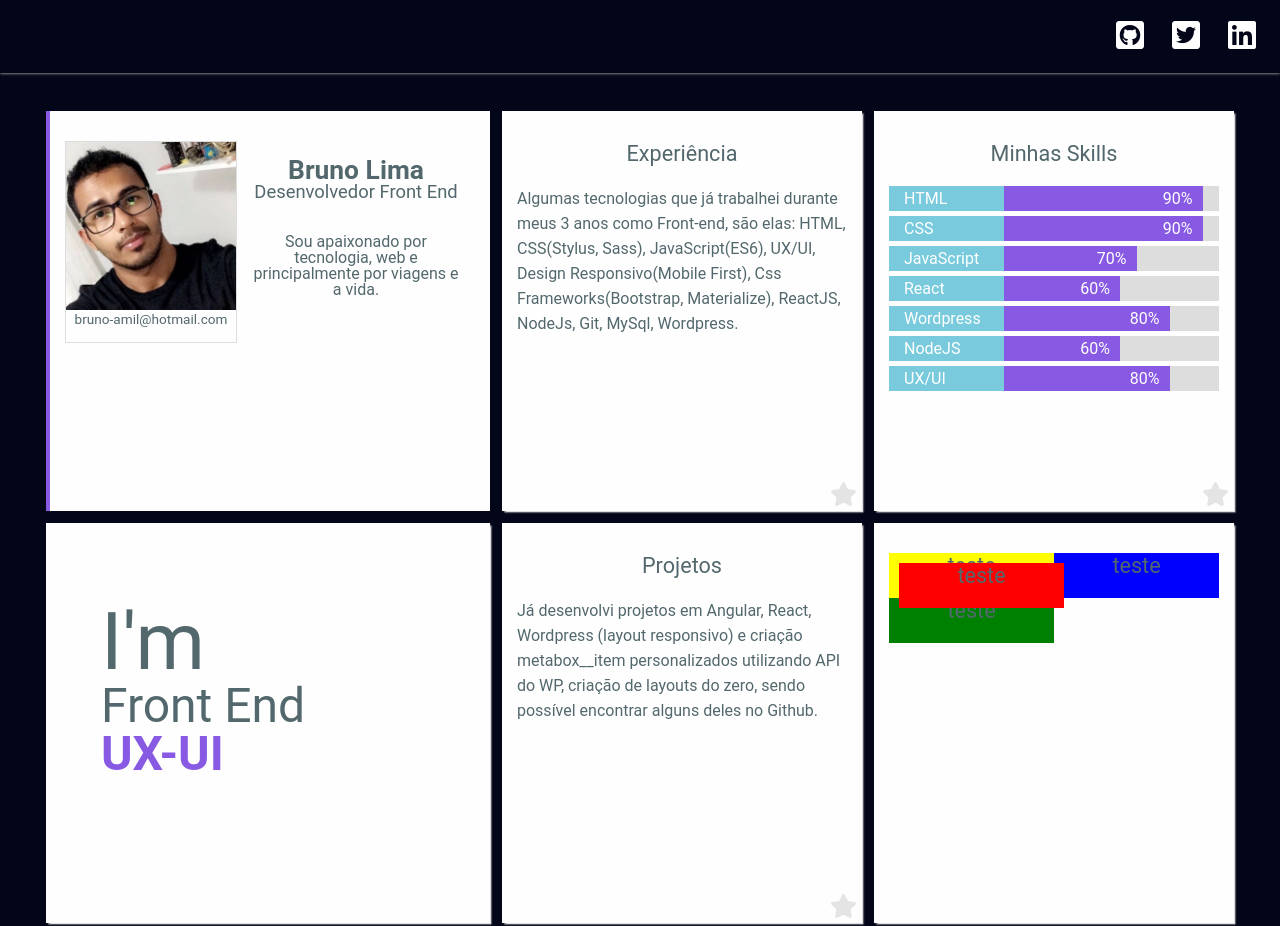
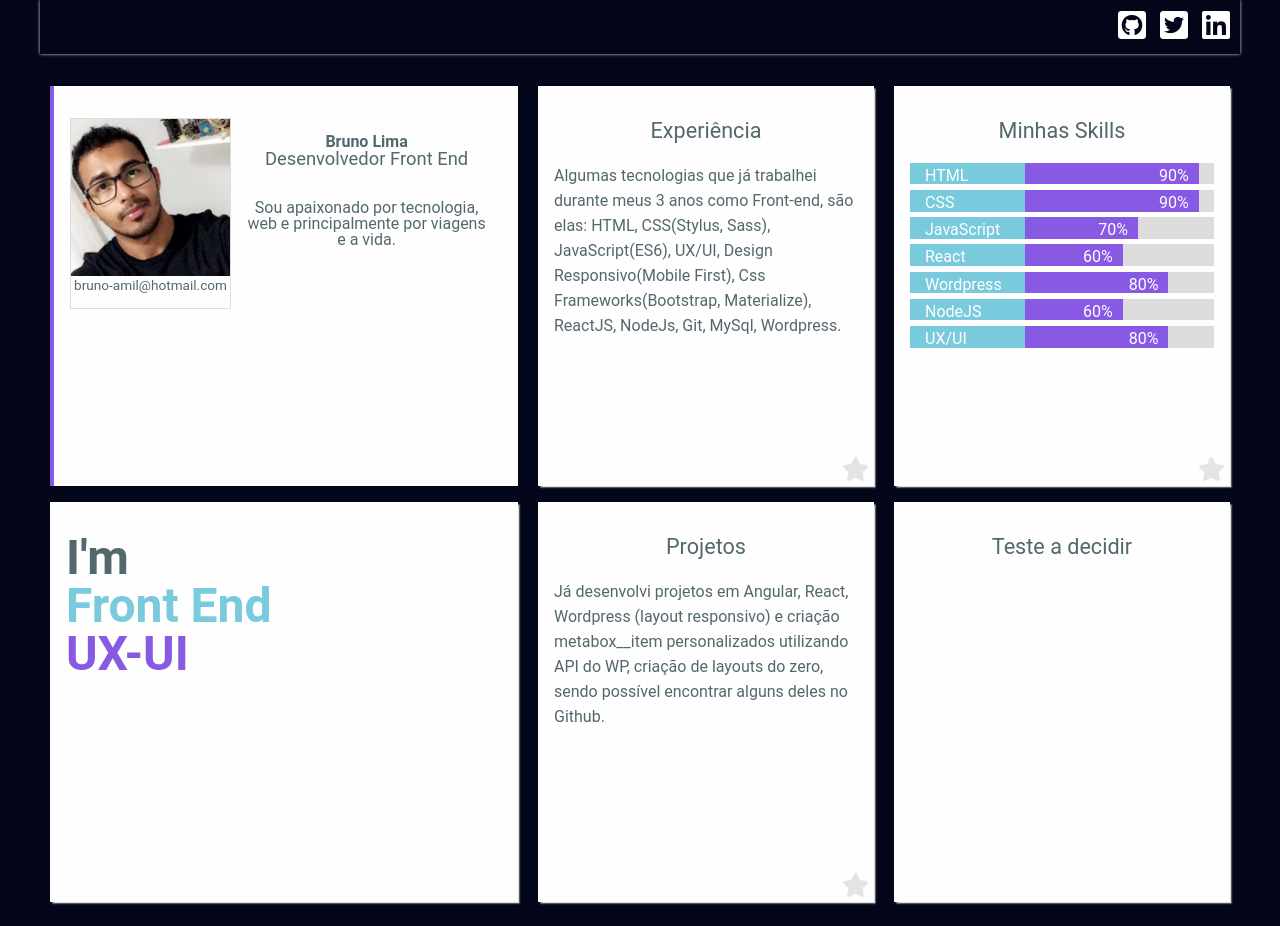
Before and after one commit to brunoamil/myportfolio, a plain HTML site: page index.html in a window 1280 px wide. Shown: the top 926 px of the page. Drawn offline with Linux system fonts and the light colour scheme.

Commit message:
alteracoes no layout

```diff
--- a/assets/css/style.css
+++ b/assets/css/style.css
@@ -1,4 +1,4 @@
-
+/* geral */
 body {
     font-family: 'Roboto', sans-serif;
     src: url('./font/Roboto-Black.ttf');
@@ -6,13 +6,11 @@ body {
     color: #52686d;
     background-color: rgb(3, 5, 24);
 }
-/* container */
 .container {
-    min-height: calc(100vh - 40px);
-    margin: 5px auto 5px auto;
+    /*min-height: calc(100vh - 40px); */
+    margin: 0 auto 0.25rem auto;
     max-width: 1200px;
 }
-
 /* menu */
 .header {
     display: flex;
@@ -23,138 +21,26 @@ body {
     background: rgb(3, 5, 24);
     box-shadow: 0 0 0.2rem #ddd;
 }
-
 .redesSociais {
     display: flex;
 }
 .redesSociais li {
-    margin-left: 4px;
-    margin-top: 14px;
+    margin-left: 0.25rem;
+    margin-top: 0.25rem;
     padding: 5px 2px 4px 0;
 }
 .redesSociais li a {
     display: block;
-    height: 50px;
-    width: 50px;
-    font-size: 2em;
+    height: 2.55rem;
+    width: 2.25rem;
+    font-size: 2rem;
     color: #fff;
 }
 .redesSociais li a:hover {
     color: #885ae4;
     transition: ease 1.3s;
 }
-/* box */
-.box {
-    display: flex;
-    flex-wrap: wrap;
-}
-.box__item {
-    padding: 30px 15px 10px 15px;
-    height: 50vh;
-    box-sizing: border-box;
-    margin: 0.5%;
-    position: relative;
-    background-color: #fffefe;
-}
-.box__item h1 {
-    font-size: 1.65em;
-}
-
-.box__item--geral {
-    width: 30%;
-    box-shadow: 0.1rem 0.1rem 0.1rem #ddd;
-    line-height: 25px;
-    min-width: 250px;
-}
-.box__item--geral h2 {
-    font-size: 1.35rem;
-    text-align: center;
-    margin-bottom: 1.25rem;
-}
-.box__item__colorido {
-    display: flex;
-    flex-wrap: wrap;
-    position: relative;
-}
-.box__item__colorido--1 {
-    background-color: red;
-    position: absolute;
-    margin: 10px;
-    width: 50%;
-
-}
-.box__item__colorido--2 {
-    background: yellow;
-    width: 50%;
-    height: 100%;
-}
-.box__item__colorido--3 {
-    background: blue;
-    width: 50%;
-    height: 100%;
-}
-.box__item__colorido--4 {
-    background: green;
-    width: 50%;
-    height: 100%;
-}
-.box__item--perfil {
-    width: 37%;
-    box-sizing: border-box;
-}
-
-.box__item__informacoes--barra {
-    border-left: 0.25rem solid #885ae4;
-    animation: example 1s infinite;
-
-}
-@keyframes example {
-    0% {
-        border-left: 0.25rem solid #885ae4;
-    }
-    100% {
-        border-left: 0.25rem solid #885ae4;
-    }
-}
-.box__item__informacoes {
-    display: flex;
-}
-.box__item__foto {
-    max-width: 170px;
-}
-.box__item__informacoes--foto {
-    font-size: 0.85rem;
-    box-sizing: border-box;
-    border: 1px solid #ddd;
-    padding-bottom: 1rem;
-    text-align: center;
-}
-.box__item__informacoes--apresentacao {
-    text-align: center;
-    padding: 1rem;
-}
-.box__item__informacoes--principal {
-    color: #52686d;
-    font-weight: bold;
-}
-.box__item__informacoes--cargo {
-    font-size: 1.15rem;
-    margin-bottom: 2rem;
-}
-.box-profissional {
-    width: 37%;
-    box-shadow: 0.1rem 0.1rem 0.1rem #ddd;
-    box-sizing: border-box;
-    font-size: 3em;
-    position: relative;
-
-}
-
-.box__item--ux {
-    color: #885ae4;
-    font-weight: bold;
-}
-
+/* estrelinhas das boxes */
 .box__icon__cor {
     color: rgba(0,0,0, 0.1);
     position: absolute;
@@ -163,21 +49,75 @@ body {
     font-size: 1.5em;
     z-index: 4;
 }
-.texto-github {
-    text-decoration: none;
-    color: #52686d;
+/* box e item */
+.box {
+    display: flex;
+    flex-wrap: wrap;
+}
+.box__item {
+    padding: 2rem 1rem 0.75rem 1rem;
+    height: 50vh;
+    box-sizing: border-box;
+    position: relative;
+    background-color: #fffefe;
+    margin-bottom: 1rem;
 }
 
+/* box geral */
+.box__item--geral {
+    box-shadow: 0.1rem 0.1rem 0.1rem #ddd;
+    line-height: 25px;
+    width: 100%;
+    margin-left: 1rem;
+    margin-right: 1rem;
+}
+.box__item--geral h2 {
+    font-size: 1.35rem;
+    text-align: center;
+    margin-bottom: 1.25rem;
+}
+/* box perfil */
+.box__item--perfil {
+    box-sizing: border-box;
+    border-left: 0.25rem solid #885ae4;
+    width: 100%;
+    margin-left: 1rem;
+    margin-right: 1rem;
+}
+.box__item__perfil {
+    display: flex;
+}
+.box__item__perfil--foto {
+    font-size: 0.85rem;
+    box-sizing: border-box;
+    border: 1px solid #ddd;
+    padding-bottom: 1rem;
+    text-align: center;
+}
+.box__item__foto {
+    max-width: 100%;
+}
+.box__item__perfil--apresentacao {
+    text-align: center;
+    padding: 1rem;
+}
+.box__item__perfil--principal {
+    color: #52686d;
+    font-weight: bold;
+}
+.box__item__perfil--cargo {
+    font-size: 1.15rem;
+    margin-bottom: 2rem;
+}
+/* box skill */
 .skill {
-    height: 20px;
+    height: 1.35rem;
     display: flex;
     flex-wrap: wrap;
     position: relative;
-    margin-bottom: 5px;
+    margin-bottom: 0.35rem;
     width: 100%;
-    height: 25px;
     background: #ddd;
-
 }
 .skill li {
     color: black;
@@ -188,7 +128,7 @@ body {
     display: inline-block;
     padding-left: 15px;
     color: #FFF;
-    height: 25px;
+    height: 1.35rem;
     background: #78cadc;
 }
 .skill-pontuacao {
@@ -197,22 +137,22 @@ body {
 }
 .barra-skill-1 {
     background: #885ae4;
-    height: 25px;
+    height: 1.35rem;
     animation: progress-animation-1 3s forwards;
 }
 .barra-skill-2 {
     background: #885ae4;
-    height: 25px;
+    height: 1.35rem;
     animation: progress-animation-2 3s forwards;
 }
 .barra-skill-3 {
     background: #885ae4;
-    height: 25px;
+    height: 1.35rem;
     animation: progress-animation-3 3s forwards;
 }
 .skill__barra--4 {
     background: #885ae4;
-    height: 25px;
+    height: 1.35rem;
     animation: progress-animation-4 3s forwards;
 }
 .skill__porcento {
@@ -237,8 +177,33 @@ body {
     from { width: 15%;}
     to { width: 95%; }
 }
-
-
+/* box ux  */
+.box__ux {
+    width: 100%;
+    margin-left: 1rem;
+    margin-right: 1rem;
+    box-shadow: 0.1rem 0.1rem 0.1rem #ddd;
+    box-sizing: border-box;
+    position: relative;
+    font-size: 3rem;
+}
+.box__ux--im {
+    font-weight: bold;
+}
+.box__ux--front {
+    font-weight: bold;
+    color: #78cadc;
+}
+.box__ux--ux {
+    color: #885ae4;
+    font-weight: bold;
+}
+/* box projetos */
+.texto-github {
+    text-decoration: none;
+    color: #52686d;
+}
+/* efeito de hover nos boxes */
 .box__item--efeito:after,
 .box__item--efeito:before {
     content: "";
@@ -284,6 +249,7 @@ body {
 
 /* footer */
 .footer {
+    text-align: center;
     background: rgb(3, 5, 24);
     padding: 10px 0 10px 15px;
     height: 20px;
@@ -292,7 +258,6 @@ body {
 }
 .footer__desenvolvido {
     color: #fff;
-    text-align: end;
     padding-right: 25px;
 }
 .footer__desenvolvido::after {
@@ -300,67 +265,51 @@ body {
 }
 
 /* MEDIA QUERY */
-@media (max-width: 567px) {
-   .box__item {
-       width: 100%;
-   }
-   .box {
-        flex-direction: column;
+@media (min-width: 576px) {
+    .box__item {
+        margin-left: 1rem;
+        margin-bottom: 1rem;
     }
-    .box__item--im {
-        margin-top: 50px;
-        margin-left: 40px;
+    .box__item--perfil {
+        width: 100%;
     }
-    .box__item--ux {
-        margin-left: 40px;
+    .box__item--geral {
+        width: 100%;
     }
-
-    .box__item--front {
-       margin-left: 40px;
-    }
-    .box__item--geral h2 {
-        font-size: 2em;
-        margin-bottom: 30px;
-    }
-   .footer__desenvolvido {
-        text-align: center;
+    .box__ux {
+        width: 100%;
     }
 
 }
-@media (min-width: 568px) {
-
-    .box__item--geral {
-        width: 48%;
+@media (min-width: 768px) {
+    .box__item {
+        margin-left: 1rem;
+        margin-bottom: 1rem;
     }
     .box__item--perfil {
-        width: 48%;
+        width: 45%;
     }
-    .box-profissional {
-        width: 48%;
-     }
+    .box__item--geral {
+        width: 45%;
+    }
+    .box__ux {
+        width: 45%;
+    }
 
 }
-
-
 @media (min-width: 991px) {
-    .box__item--geral {
-        width: 30%;
+    .box__item {
+        margin-left: auto;
+        margin-right: auto;
+        margin-bottom: 1rem;
     }
     .box__item--perfil {
-        width: 37%;
+        width: 39%;
     }
-    .box-profissional {
-        width: 37%;
-     }
-
-     .box__item--im {
-         margin-top: 50px;
-         margin-left: 40px;
-     }
-     .box__item--front {
-        margin-left: 40px;
-     }
-     .box__item--ux {
-         margin-left: 40px;
-     }
+    .box__item--geral {
+        width: 28%;
+    }
+    .box__ux {
+        width: 39%;
+    }
 }
--- a/index.html
+++ b/index.html
@@ -13,12 +13,14 @@
     <script async src="https://www.googletagmanager.com/gtag/js?id=UA-167704521-1"></script>
     <script>
         window.dataLayer = window.dataLayer || [];
-            function gtag(){dataLayer.push(arguments);}
+        function gtag() { dataLayer.push(arguments); }
         gtag('js', new Date());
         gtag('config', 'UA-167704521-1');
     </script>
 </head>
 <body>
+<!-- menu -->
+<div class="container">
     <header class="header">
         <nav>
             <ul class="redesSociais">
@@ -28,28 +30,31 @@
             </ul>
         </nav>
     </header>
+</div>
+<!-- conteudo completo -->
   <div class="container">
-    <div class="box"> <!-- box-->
-        <div class="box__item box__item--perfil box__item__informacoes--barra">
-            <div class="box__item__informacoes">
-
-                    <div class="box__item__informacoes--foto">
+    <div class="box">
+        <!-- box perfil -->
+        <div class="box__item box__item--perfil">
+            <div class="box__item__perfil">
+                <div class="box__item__perfil--foto">
                     <img class="box__item__foto" src="assets/img/perfil.png">
                     <p>bruno-amil@hotmail.com</p>
                 </div>
-
-                <div class="box__item__informacoes--apresentacao">
-                    <h1 class="box__item__informacoes--principal">Bruno Lima</h1>
-                    <h2 class="box__item__informacoes--cargo">Desenvolvedor Front End</h2>
-                    <p class="box__item__informacoes--descricao">Sou apaixonado por tecnologia, web e principalmente por viagens e a vida. </p>
+                <div class="box__item__perfil--apresentacao">
+                    <h1 class="box__item__perfil--principal">Bruno Lima</h1>
+                    <h2 class="box__item__perfil--cargo">Desenvolvedor Front End</h2>
+                    <p>Sou apaixonado por tecnologia, web e principalmente por viagens e a vida. </p>
                 </div>
             </div>
         </div>
+        <!-- box experiência -->
         <div class="box__item box__item--geral box__item--efeito">
             <h2>Experiência</h2>
             <p>Algumas tecnologias que já trabalhei durante meus 3 anos como Front-end, são elas: HTML, CSS(Stylus, Sass), JavaScript(ES6), UX/UI, Design Responsivo(Mobile First), Css Frameworks(Bootstrap, Materialize), ReactJS, NodeJs, Git, MySql, Wordpress.</p>
             <span><i class="fa fa-star box__icon__cor"></i></span>
         </div>
+        <!-- box skills -->
         <div class="box__item box__item--geral box__item--efeito">
             <h2>Minhas Skills</h2>
             <div class="skill">
@@ -111,36 +116,25 @@
             </div>
             <span><a  href="#"><i class="fa fa-star box__icon__cor"></i></a></span>
         </div>
-        <div class="box__item box-profissional box__item--efeito">
-            <h1 class="box__item--im">I'm</h1>
-            <p class="box__item--front">Front End</p>
-            <p class="box__item--ux">UX-UI</p>
+        <!-- box i'm front end -->
+        <div class="box__item box__ux box__item--efeito">
+            <h1 class="box__ux--im">I'm</h1>
+            <p class="box__ux--front">Front End</p>
+            <p class="box__ux--ux">UX-UI</p>
         </div>
-
+        <!-- box  descrição projetos -->
         <div class="box__item box__item--geral box__item--efeito">
             <h2>Projetos</h2>
             <p>Já desenvolvi projetos em Angular, React, Wordpress (layout responsivo) e criação metabox__item personalizados utilizando API do WP, criação de layouts do zero, sendo possível encontrar alguns deles no <a  class="texto-github" href="www.github.com/brunoamil">Github.</a></p>
             <span><a  href="https://github.com/brunoamil"><i class="fa fa-star box__icon__cor"></i></a></span>
         </div>
+        <!-- box a definir -->
         <div class="box__item box__item--geral box__item--efeito">
-            <div class="box__item__colorido">
-                <div class="box__item__colorido--1">
-                    <h2> teste </h2>
-                </div>
-                <div class="box__item__colorido--2">
-                    <h2> teste </h2>
-                </div>
-                <div class="box__item__colorido--3">
-                    <h2> teste </h2>
-                </div>
-                <div class="box__item__colorido--4">
-                    <h2> teste </h2>
+            <h2> Teste a decidir</h2>
         </div>
     </div>
 </div>
-    </div>
-</div>
+<!-- footer -->
 <footer class="footer"><p class="footer__desenvolvido">desenvolvido por mim </p></footer>
 </body>
-
 </html>
```
Lines whose indentation alone changed are shown as unchanged.
